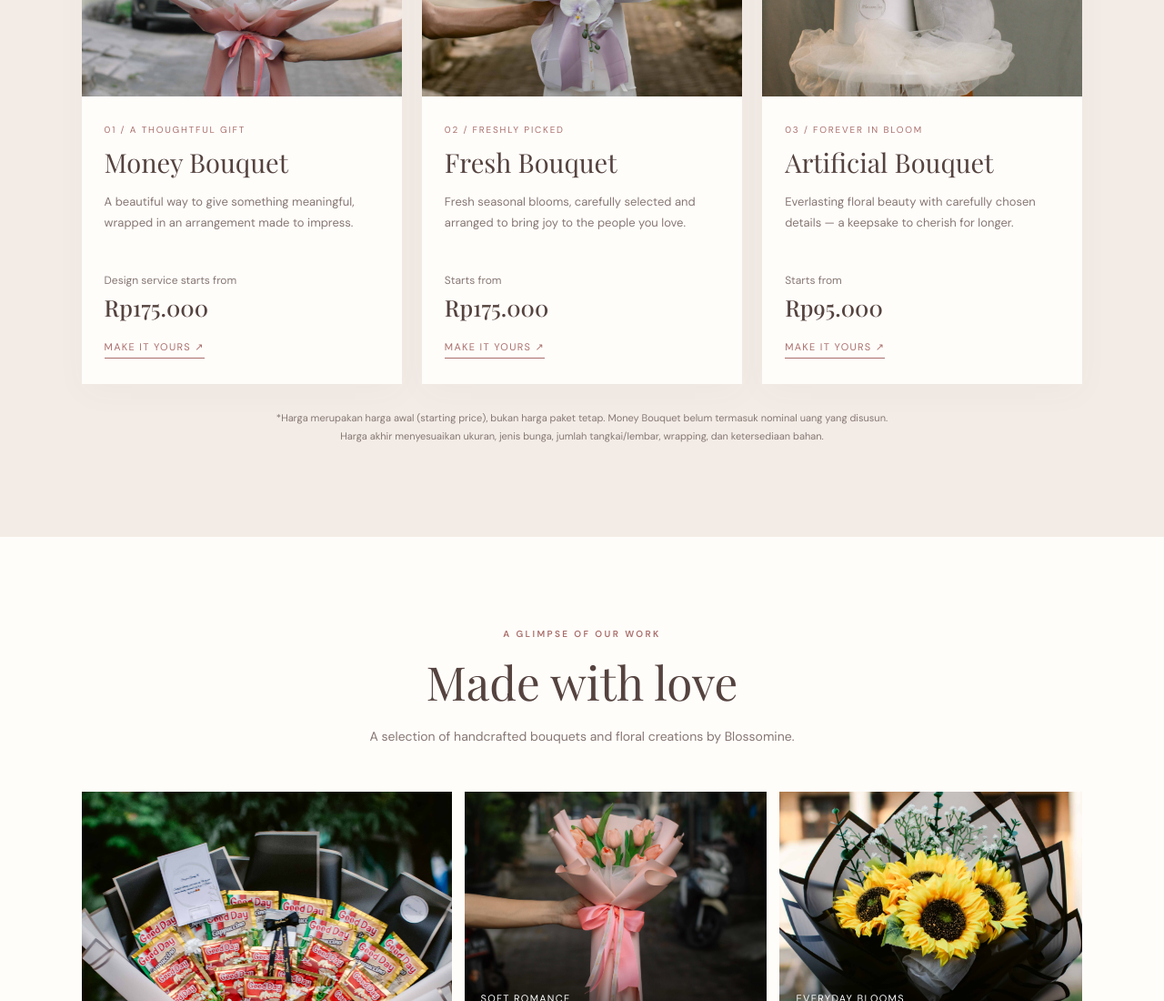
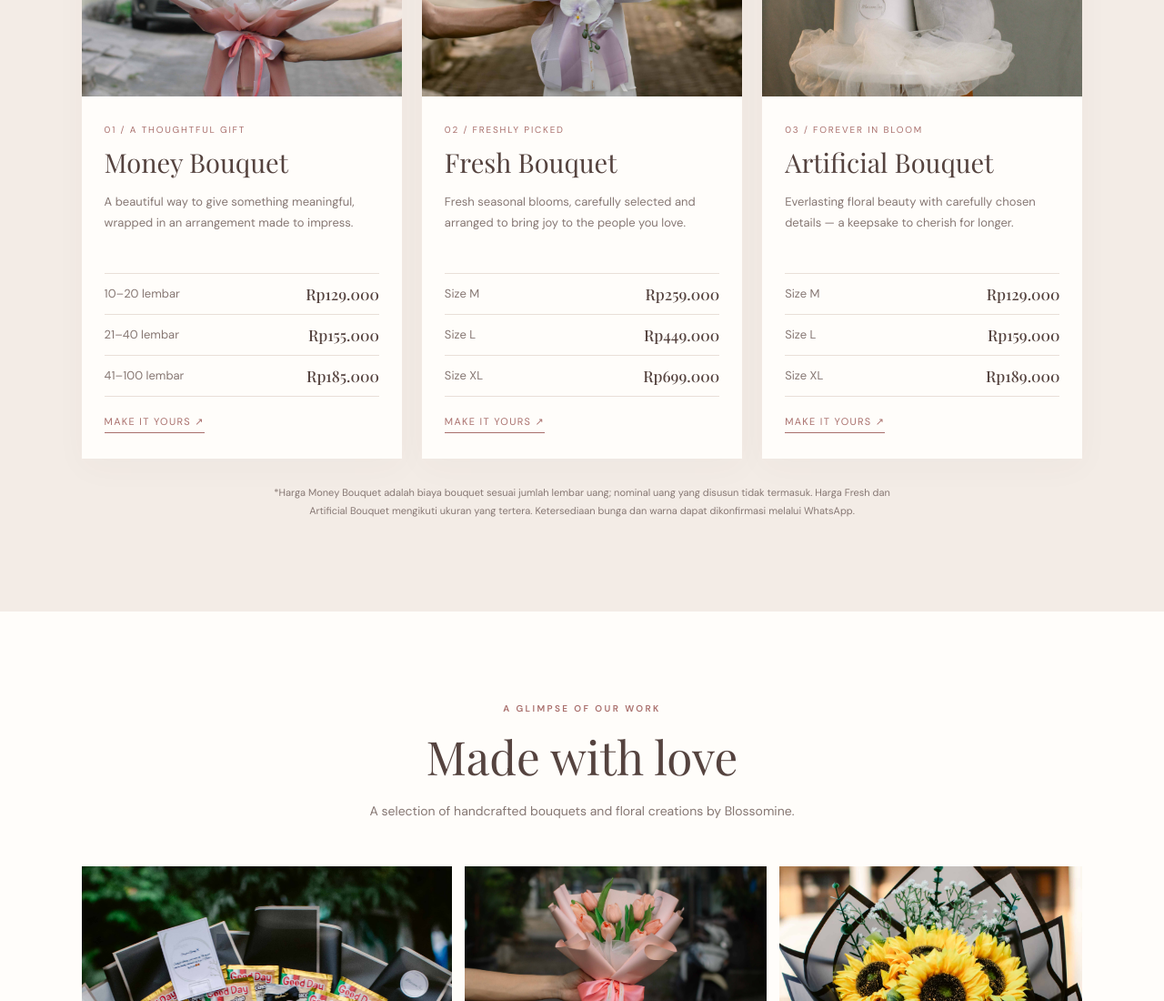
Before and after one commit to luminexapictures/blossomine, a plain HTML site: page index.html in a window 1280 px wide. Shown: the part 1859-2959 px from the top of the page at 91% size. Drawn offline with nearby package versions, Linux system fonts and the light colour scheme.

Commit message:
Update index.html

```diff
--- a/index.html
+++ b/index.html
@@ -14,7 +14,7 @@
 *{box-sizing:border-box}html{scroll-behavior:smooth}body{margin:0;background:var(--cream);color:var(--ink);font-family:"DM Sans",sans-serif}a{color:inherit;text-decoration:none}.serif,h1,h2,h3{font-family:"Playfair Display",serif;font-weight:400}nav{height:78px;display:flex;align-items:center;justify-content:space-between;padding:0 7%;background:rgba(248,244,239,.92);position:sticky;top:0;z-index:10;backdrop-filter:blur(12px);border-bottom:1px solid rgba(233,223,216,.7)}.logo{font:500 27px "Playfair Display",serif;letter-spacing:.04em}.logo span{color:var(--rose-dark)}.navlinks{display:flex;gap:30px;font-size:12px;letter-spacing:.12em;text-transform:uppercase;color:var(--muted)}.navlinks a:hover{color:var(--rose-dark)}.menu{display:none;border:0;background:none;font-size:24px;color:var(--ink)}
 .hero{min-height:650px;display:grid;grid-template-columns:1fr 1fr;align-items:center;padding:70px 7%;gap:5%;background:var(--cream)}.eyebrow{font-size:10px;letter-spacing:.24em;text-transform:uppercase;color:var(--rose-dark);font-weight:600}.hero h1{font-size:clamp(48px,6vw,78px);line-height:1.08;margin:22px 0;color:var(--ink)}.hero h1 em{color:var(--rose-dark);font-weight:400}.hero p{font-size:15px;line-height:1.9;color:var(--muted);max-width:440px}.btn{display:inline-block;margin-top:22px;padding:15px 25px;background:var(--ink);color:white;font-size:11px;letter-spacing:.14em;text-transform:uppercase;transition:.25s}.btn:hover{background:var(--rose-dark);transform:translateY(-2px)}.heroimg{height:520px;position:relative}.heroimg img{width:100%;height:100%;object-fit:cover;object-position:center;border-radius:48% 48% 4px 4px}.hero-note{position:absolute;bottom:22px;left:-35px;background:var(--paper);padding:17px 22px;font:italic 16px "Playfair Display",serif;box-shadow:0 12px 30px #55433f12}
 section{padding:100px 7%}.section-head{text-align:center;max-width:650px;margin:0 auto 48px}.section-head h2{font-size:clamp(36px,4vw,52px);margin:12px 0}.section-head p{color:var(--muted);line-height:1.8;font-size:14px}.about{display:grid;grid-template-columns:1fr 1fr;gap:9%;align-items:center;background:var(--paper)}.aboutimg{height:480px}.aboutimg img{width:100%;height:100%;object-fit:cover;border-radius:3px}.aboutcopy h2{font-size:48px;line-height:1.15;margin:14px 0 22px}.aboutcopy p{font-size:14px;line-height:2;color:var(--muted)}.signature{font:italic 23px "Playfair Display",serif;color:var(--rose-dark);margin-top:25px}
-.pricing{background:#f3ece6}.pricegrid{display:grid;grid-template-columns:repeat(3,1fr);gap:22px}.pricecard{background:var(--paper);padding:0 0 28px;box-shadow:0 10px 35px #55433f08;transition:.25s}.pricecard:hover{transform:translateY(-6px)}.pricecard img{width:100%;height:260px;object-fit:cover}.pricebody{padding:25px 25px 0}.pricebody .num{font-size:10px;letter-spacing:.18em;color:var(--rose-dark)}.pricebody h3{font-size:29px;margin:10px 0}.pricebody p{color:var(--muted);font-size:13px;line-height:1.8;min-height:70px}.starting{font-size:12px;color:var(--muted);margin-top:20px}.starting strong{display:block;font:500 25px "Playfair Display",serif;color:var(--ink);margin-top:5px}.pricebody a{display:inline-block;margin-top:20px;border-bottom:1px solid var(--rose-dark);padding-bottom:5px;font-size:11px;letter-spacing:.12em;text-transform:uppercase;color:var(--rose-dark)}.note{text-align:center;color:var(--muted);font-size:11px;line-height:1.8;margin:28px auto 0;max-width:700px}
+.pricing{background:#f3ece6}.pricegrid{display:grid;grid-template-columns:repeat(3,1fr);gap:22px}.pricecard{background:var(--paper);padding:0 0 28px;box-shadow:0 10px 35px #55433f08;transition:.25s}.pricecard:hover{transform:translateY(-6px)}.pricecard img{width:100%;height:260px;object-fit:cover}.pricebody{padding:25px 25px 0}.pricebody .num{font-size:10px;letter-spacing:.18em;color:var(--rose-dark)}.pricebody h3{font-size:29px;margin:10px 0}.pricebody p{color:var(--muted);font-size:13px;line-height:1.8;min-height:70px}.price-list{list-style:none;padding:0;margin:20px 0 0;border-top:1px solid var(--line)}.price-list li{display:flex;justify-content:space-between;align-items:center;gap:12px;padding:11px 0;border-bottom:1px solid var(--line);font-size:13px;color:var(--muted)}.price-list li strong{font:500 17px "Playfair Display",serif;color:var(--ink);white-space:nowrap}.pricebody a{display:inline-block;margin-top:20px;border-bottom:1px solid var(--rose-dark);padding-bottom:5px;font-size:11px;letter-spacing:.12em;text-transform:uppercase;color:var(--rose-dark)}.note{text-align:center;color:var(--muted);font-size:11px;line-height:1.8;margin:28px auto 0;max-width:700px}
 .portfolio{background:var(--paper)}.gallery{display:grid;grid-template-columns:1.1fr .9fr .9fr;grid-template-rows:250px 250px;gap:14px}.gallery figure{margin:0;overflow:hidden;position:relative}.gallery img{width:100%;height:100%;object-fit:cover;transition:.5s}.gallery figure:hover img{transform:scale(1.05)}.gallery figure:first-child{grid-row:span 2}.gallery figcaption{position:absolute;bottom:0;left:0;right:0;padding:30px 18px 16px;color:white;font-size:11px;letter-spacing:.12em;text-transform:uppercase;background:linear-gradient(transparent,#0008)}
 .process{background:var(--cream)}.steps{display:grid;grid-template-columns:repeat(3,1fr);gap:35px;text-align:center}.step{padding:10px 20px}.step .circle{width:48px;height:48px;border:1px solid var(--rose);border-radius:50%;display:grid;place-items:center;margin:0 auto 20px;color:var(--rose-dark);font:20px "Playfair Display",serif}.step h3{font-size:25px;margin:10px}.step p{font-size:13px;color:var(--muted);line-height:1.8}
 .cta{background:var(--sage);text-align:center;padding:90px 7%;color:#fff}.cta h2{font-size:clamp(38px,5vw,58px);margin:12px 0}.cta p{font-size:14px;line-height:1.8;max-width:500px;margin:0 auto;color:#f8f4ef}.cta .btn{background:var(--paper);color:var(--ink)}footer{padding:45px 7%;background:#4e403d;color:#f8f4ef;display:flex;justify-content:space-between;align-items:center;gap:20px}footer .logo{font-size:25px}footer p{font-size:11px;color:#d8cbc4;line-height:1.8}footer .footlinks{display:flex;gap:20px;font-size:11px;color:#e8dcd6}
@@ -30,10 +30,10 @@ section{padding:100px 7%}.section-head{text-align:center;max-width:650px;margin:
 <section class="about" id="about"><div class="aboutimg"><img src="IMG_9694.jpg" alt="Beautiful flowers in soft natural light"></div><div class="aboutcopy"><div class="eyebrow">The heart behind every bloom</div><h2>About<br>Blossomine</h2><p>At Blossomine, we believe flowers are more than beautiful details — they are little ways to make someone feel seen, loved, and remembered.</p><p>Every bouquet is thoughtfully handcrafted with care, from the choice of blooms to the final ribbon. Whether it is a heartfelt surprise, a celebration, or a little beauty for your space, we create floral pieces that make every moment feel more meaningful.</p><div class="signature">With love, Blossomine</div></div></section>
 <section class="pricing" id="pricing"><div class="section-head"><div class="eyebrow">Find your perfect bloom</div><h2>Our Bouquets</h2><p>Thoughtfully arranged for every story, every celebration, and every kind of love.</p></div>
 <div class="pricegrid">
- <article class="pricecard"><img src="IMG_9355.jpg" alt="Money bouquet"><div class="pricebody"><div class="num">01 / A THOUGHTFUL GIFT</div><h3>Money Bouquet</h3><p>A beautiful way to give something meaningful, wrapped in an arrangement made to impress.</p><div class="starting">Design service starts from<strong>Rp175.000</strong></div><a href="https://wa.me/6285891674047?text=Halo%20Blossomine%2C%20saya%20ingin%20memesan%20Money%20Bouquet." target="_blank" rel="noopener">Make it yours ↗</a></div></article>
- <article class="pricecard"><img src="IMG_9158.jpg" alt="Fresh flower bouquet"><div class="pricebody"><div class="num">02 / FRESHLY PICKED</div><h3>Fresh Bouquet</h3><p>Fresh seasonal blooms, carefully selected and arranged to bring joy to the people you love.</p><div class="starting">Starts from<strong>Rp175.000</strong></div><a href="https://wa.me/6285891674047?text=Halo%20Blossomine%2C%20saya%20ingin%20memesan%20Fresh%20Bouquet." target="_blank" rel="noopener">Make it yours ↗</a></div></article>
- <article class="pricecard"><img src="IMG_9003.jpg" alt="Artificial flower bouquet"><div class="pricebody"><div class="num">03 / FOREVER IN BLOOM</div><h3>Artificial Bouquet</h3><p>Everlasting floral beauty with carefully chosen details — a keepsake to cherish for longer.</p><div class="starting">Starts from<strong>Rp95.000</strong></div><a href="https://wa.me/6285891674047?text=Halo%20Blossomine%2C%20saya%20ingin%20memesan%20Artificial%20Bouquet." target="_blank" rel="noopener">Make it yours ↗</a></div></article>
-</div><p class="note">*Harga merupakan harga awal (starting price), bukan harga paket tetap. Money Bouquet belum termasuk nominal uang yang disusun. Harga akhir menyesuaikan ukuran, jenis bunga, jumlah tangkai/lembar, wrapping, dan ketersediaan bahan.</p></section>
+ <article class="pricecard"><img src="IMG_9355.jpg" alt="Money bouquet"><div class="pricebody"><div class="num">01 / A THOUGHTFUL GIFT</div><h3>Money Bouquet</h3><p>A beautiful way to give something meaningful, wrapped in an arrangement made to impress.</p><ul class="price-list"><li><span>10–20 lembar</span><strong>Rp129.000</strong></li><li><span>21–40 lembar</span><strong>Rp155.000</strong></li><li><span>41–100 lembar</span><strong>Rp185.000</strong></li></ul><a href="https://wa.me/6285891674047?text=Halo%20Blossomine%2C%20saya%20ingin%20memesan%20Money%20Bouquet." target="_blank" rel="noopener">Make it yours ↗</a></div></article>
+ <article class="pricecard"><img src="IMG_9158.jpg" alt="Fresh flower bouquet"><div class="pricebody"><div class="num">02 / FRESHLY PICKED</div><h3>Fresh Bouquet</h3><p>Fresh seasonal blooms, carefully selected and arranged to bring joy to the people you love.</p><ul class="price-list"><li><span>Size M</span><strong>Rp259.000</strong></li><li><span>Size L</span><strong>Rp449.000</strong></li><li><span>Size XL</span><strong>Rp699.000</strong></li></ul><a href="https://wa.me/6285891674047?text=Halo%20Blossomine%2C%20saya%20ingin%20memesan%20Fresh%20Bouquet." target="_blank" rel="noopener">Make it yours ↗</a></div></article>
+ <article class="pricecard"><img src="IMG_9003.jpg" alt="Artificial flower bouquet"><div class="pricebody"><div class="num">03 / FOREVER IN BLOOM</div><h3>Artificial Bouquet</h3><p>Everlasting floral beauty with carefully chosen details — a keepsake to cherish for longer.</p><ul class="price-list"><li><span>Size M</span><strong>Rp129.000</strong></li><li><span>Size L</span><strong>Rp159.000</strong></li><li><span>Size XL</span><strong>Rp189.000</strong></li></ul><a href="https://wa.me/6285891674047?text=Halo%20Blossomine%2C%20saya%20ingin%20memesan%20Artificial%20Bouquet." target="_blank" rel="noopener">Make it yours ↗</a></div></article>
+</div><p class="note">*Harga Money Bouquet adalah biaya bouquet sesuai jumlah lembar uang; nominal uang yang disusun tidak termasuk. Harga Fresh dan Artificial Bouquet mengikuti ukuran yang tertera. Ketersediaan bunga dan warna dapat dikonfirmasi melalui WhatsApp.</p></section>
 <section class="portfolio" id="portfolio"><div class="section-head"><div class="eyebrow">A glimpse of our work</div><h2>Made with love</h2><p>A selection of handcrafted bouquets and floral creations by Blossomine.</p></div>
 <div class="gallery">
  <figure><img src="IMG_9224.jpg" alt="Romantic bouquet arrangement"><figcaption>Thoughtful details</figcaption></figure>
```
